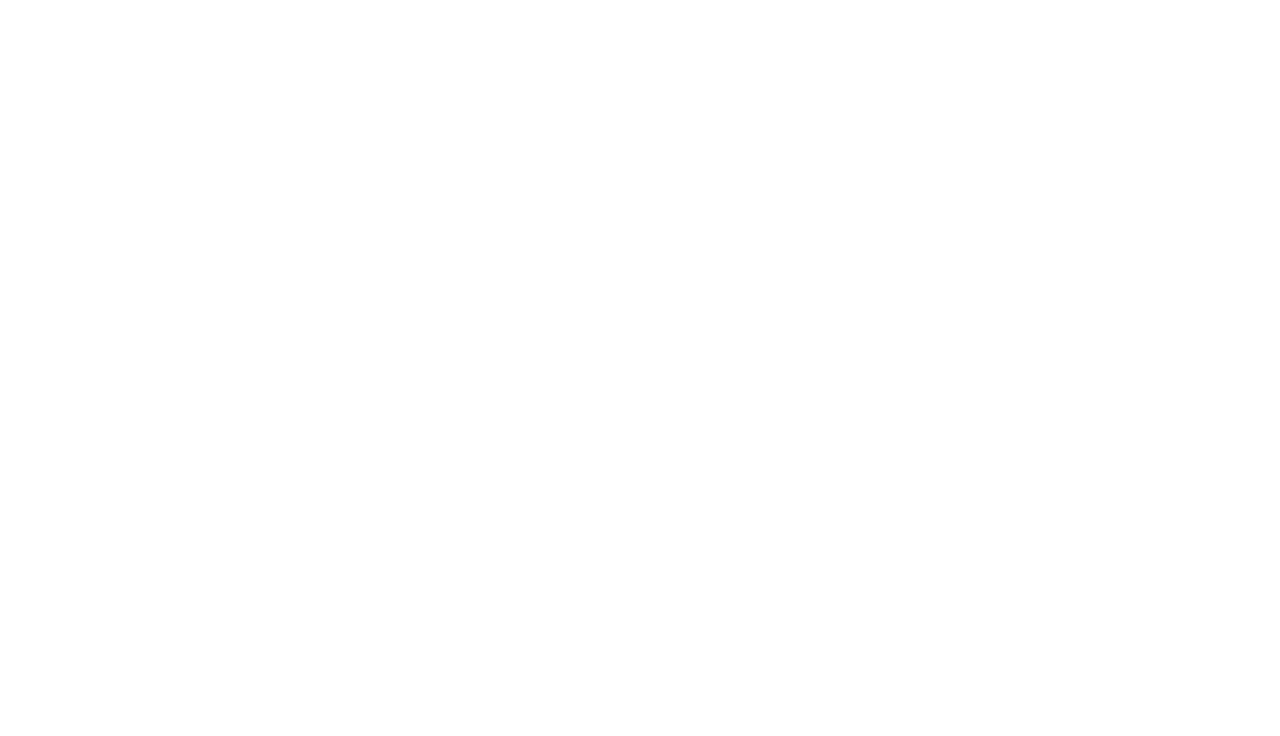
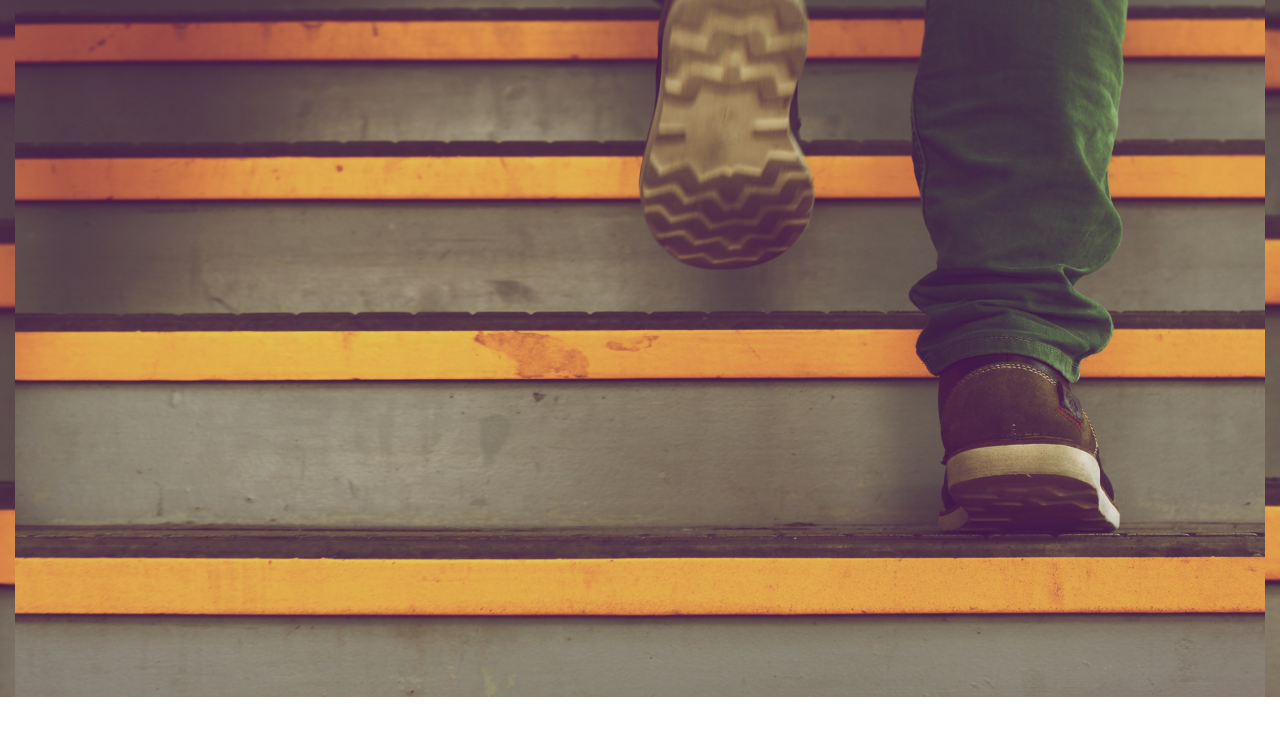
Before and after one commit to Memory-Wabwile/delani-studio, a plain HTML site: page index.html in a window 1280 px wide. Drawn offline with nearby package versions, Linux system fonts and the light colour scheme.

Commit message:
add first background image

```diff
--- a/index.html
+++ b/index.html
@@ -9,12 +9,13 @@
     <title>Delani Studio</title>
 </head>
 <body>
-    <div class="container-fluid">
-
+    <div class="container-fluid" id="container1" >
+    <img src="images/delaniB.jpg" alt="" class="img-fluid">
     </div>
 
-    <script src="https://code.jquery.com/jquery-3.3.1.slim.min.js" integrity="sha384-q8i/X+965DzO0rT7abK41JStQIAqVgRVzpbzo5smXKp4YfRvH+8abtTE1Pi6jizo" crossorigin="anonymous"></script>
+<script src="https://code.jquery.com/jquery-3.3.1.slim.min.js" integrity="sha384-q8i/X+965DzO0rT7abK41JStQIAqVgRVzpbzo5smXKp4YfRvH+8abtTE1Pi6jizo" crossorigin="anonymous"></script>
 <script src="https://cdnjs.cloudflare.com/ajax/libs/popper.js/1.14.7/umd/popper.min.js" integrity="sha384-UO2eT0CpHqdSJQ6hJty5KVphtPhzWj9WO1clHTMGa3JDZwrnQq4sF86dIHNDz0W1" crossorigin="anonymous"></script>
 <script src="https://stackpath.bootstrapcdn.com/bootstrap/4.3.1/js/bootstrap.min.js" integrity="sha384-JjSmVgyd0p3pXB1rRibZUAYoIIy6OrQ6VrjIEaFf/nJGzIxFDsf4x0xIM+B07jRM" crossorigin="anonymous"></script>
+<script src="script.js"></script>
 </body>
 </html>
--- a/style.css
+++ b/style.css
@@ -0,0 +1,3 @@
+#container1{
+    background-image: url("images/delaniB.jpg");
+}
```
